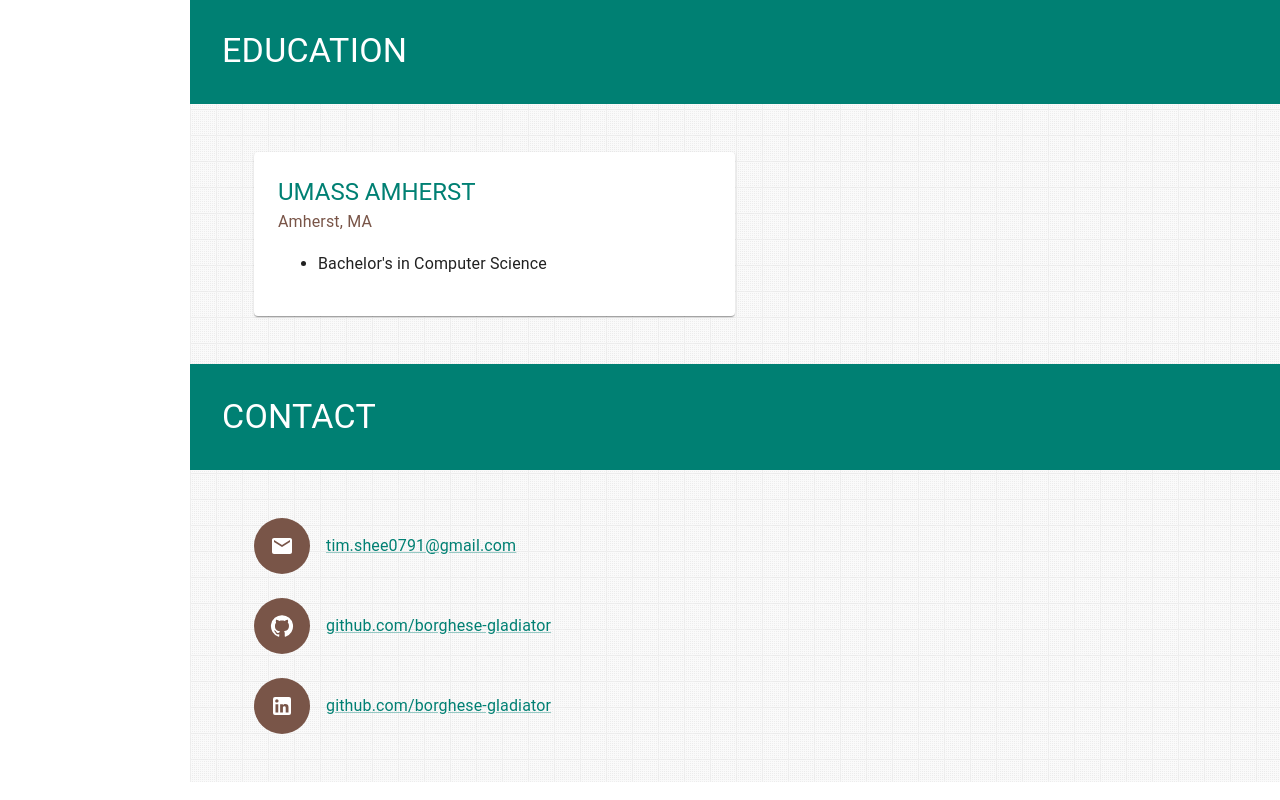
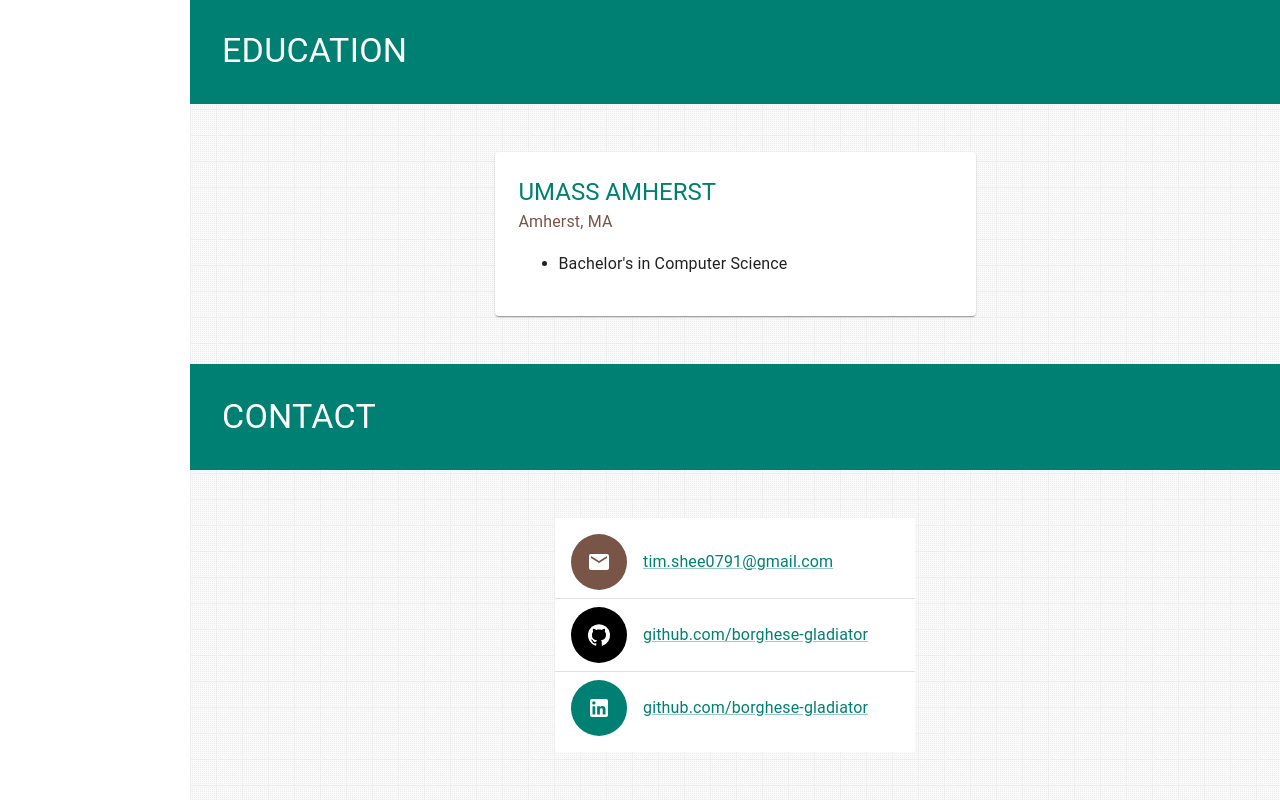
Before and after one commit to Borghese-Gladiator/react-material-ui-portfolio, a React (Create React App) app: page / in a window 1280 px wide. Shown: the part 6911-7711 px from the top of the page. Built offline with nearby package versions, Linux system fonts and the light colour scheme.

Commit message:
feat: Contact - add colors and center list

```diff
--- a/src/components/sections/Contact.jsx
+++ b/src/components/sections/Contact.jsx
@@ -1,19 +1,26 @@
 import { styled } from '@mui/material/styles';
-import { Box, Link, Avatar, Typography } from "@mui/material";
+import { useTheme, Box, Card, Divider, Grid, Link, Avatar, Typography } from "@mui/material";
 import EmailIcon from '@mui/icons-material/Email';
 import GitHubIcon from '@mui/icons-material/GitHub';
 import LinkedInIcon from '@mui/icons-material/LinkedIn';
+import List from '@mui/material/List';
+import ListItem from '@mui/material/ListItem';
+import ListItemButton from '@mui/material/ListItemButton';
+import ListItemIcon from '@mui/material/ListItemIcon';
+import ListItemText from '@mui/material/ListItemText';
+import StarIcon from '@mui/icons-material/Star';
 
 const StyledBox = styled(Box)(({ theme }) => ({
   display: 'flex',
-  flexDirection: 'column',
+  justifyContent: 'center',
   gap: theme.spacing(3),
   marginLeft: theme.spacing(8),
-  marginRight: theme.spacing(8)
+  marginRight: theme.spacing(8),
 }));
-const Row = styled(Box)(({ theme }) => ({
+const StyledCard = styled(Card)(({ theme }) => ({
   display: 'flex',
   alignItems: 'center',
+  padding: theme.spacing(3)
 }));
 const StyledAvatar = styled(Avatar)(({ theme }) => ({
   backgroundColor: theme.palette.secondary.main,
@@ -21,37 +28,53 @@ const StyledAvatar = styled(Avatar)(({ theme }) => ({
   height: 56
 }));
 
-const mailLink = `href="mailto:tim.shee0791@gmail.com"`;
+const mailLink = `mailto:tim.shee0791@gmail.com`;
 const githubLink = "https://github.com/Borghese-Gladiator";
 const linkedinLink = "https://www.linkedin.com/in/timothy-shee";
 
 export default function Contact() {
+  const theme = useTheme();
   return (
     <StyledBox>
+      <List
+        sx={{ width: '100%', maxWidth: 360, bgcolor: 'background.paper' }}
+        aria-label="contacts"
+      >
         <Link href={mailLink}>
-        <Row>
-          <StyledAvatar>
+          <ListItem>
+            <StyledAvatar backgroundColor="red">
               <EmailIcon />
             </StyledAvatar>
             <Typography ml={2} variant="subtitle1" color="primary">tim.shee0791@gmail.com</Typography>
-        </Row>
+          </ListItem>
         </Link>
+        <Divider />
         <Link href={githubLink}>
-        <Row>
-          <StyledAvatar>
+          <ListItem>
+            <Avatar sx={{
+              width: 56,
+              height: 56,
+              backgroundColor: 'black',
+            }}>
               <GitHubIcon />
-          </StyledAvatar>
+            </Avatar>
             <Typography ml={2} variant="subtitle1" color="primary">github.com/borghese-gladiator</Typography>
-        </Row>
+          </ListItem>
         </Link>
+        <Divider />
         <Link href={linkedinLink}>
-        <Row>
-          <StyledAvatar>
+          <ListItem>
+            <Avatar sx={{
+              width: 56,
+              height: 56,
+              backgroundColor: theme.palette.primary.main,
+            }}>
               <LinkedInIcon />
-          </StyledAvatar>
+            </Avatar>
             <Typography ml={2} variant="subtitle1" color="primary">github.com/borghese-gladiator</Typography>
-        </Row>
+          </ListItem>
         </Link>
+      </List>
     </StyledBox>
   )
 }
--- a/src/components/sections/Education.jsx
+++ b/src/components/sections/Education.jsx
@@ -14,7 +14,7 @@ const StyledCard = styled(Card)(({ theme }) => ({
 export default function Education() {
   return (
     <StyledBox>
-      <Grid container>
+      <Grid container justifyContent={"center"}>
         <Grid item xs={12} md={6}>
           <StyledCard>
             <Typography variant="h5" color="primary">UMASS AMHERST</Typography>
```
Lines whose indentation alone changed are shown as unchanged.
